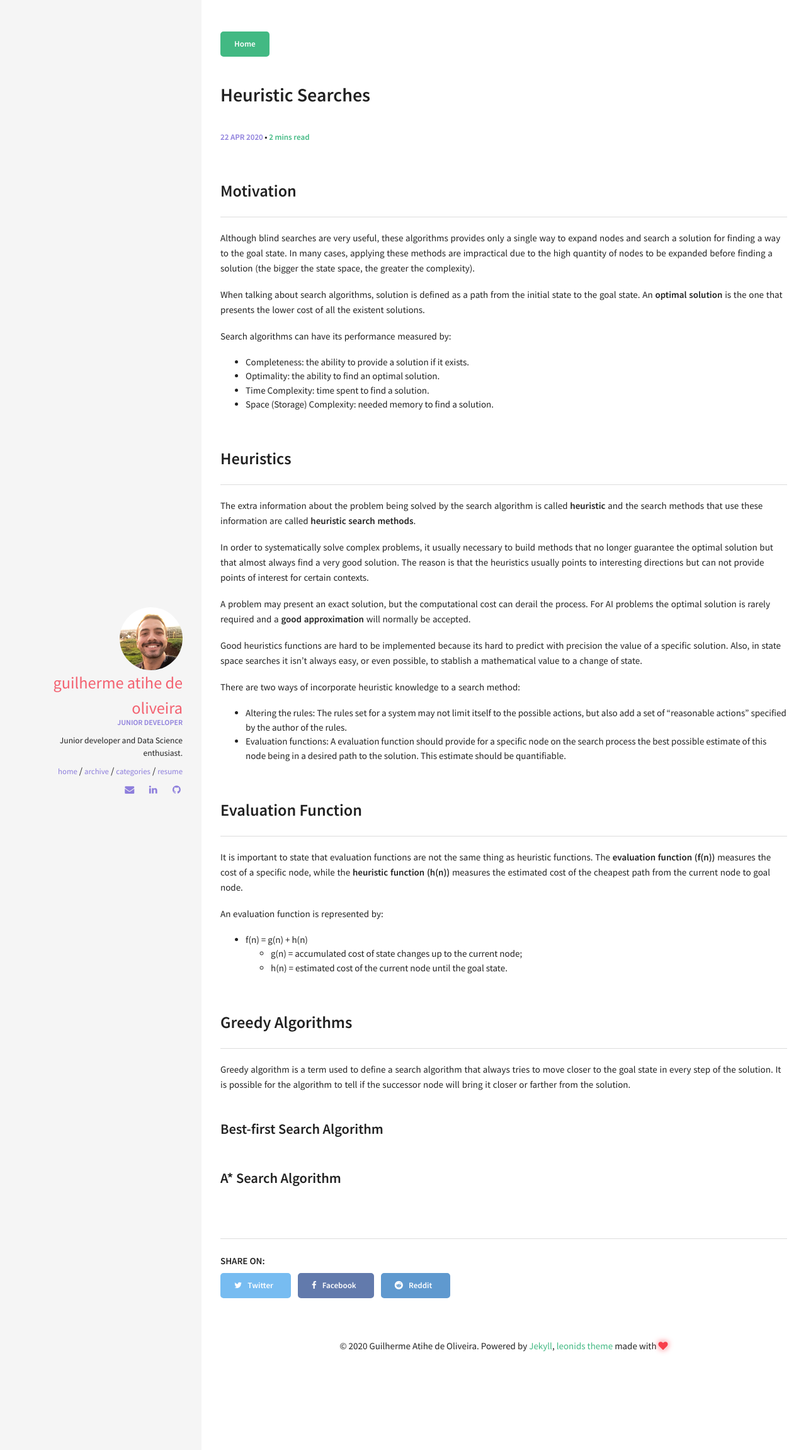
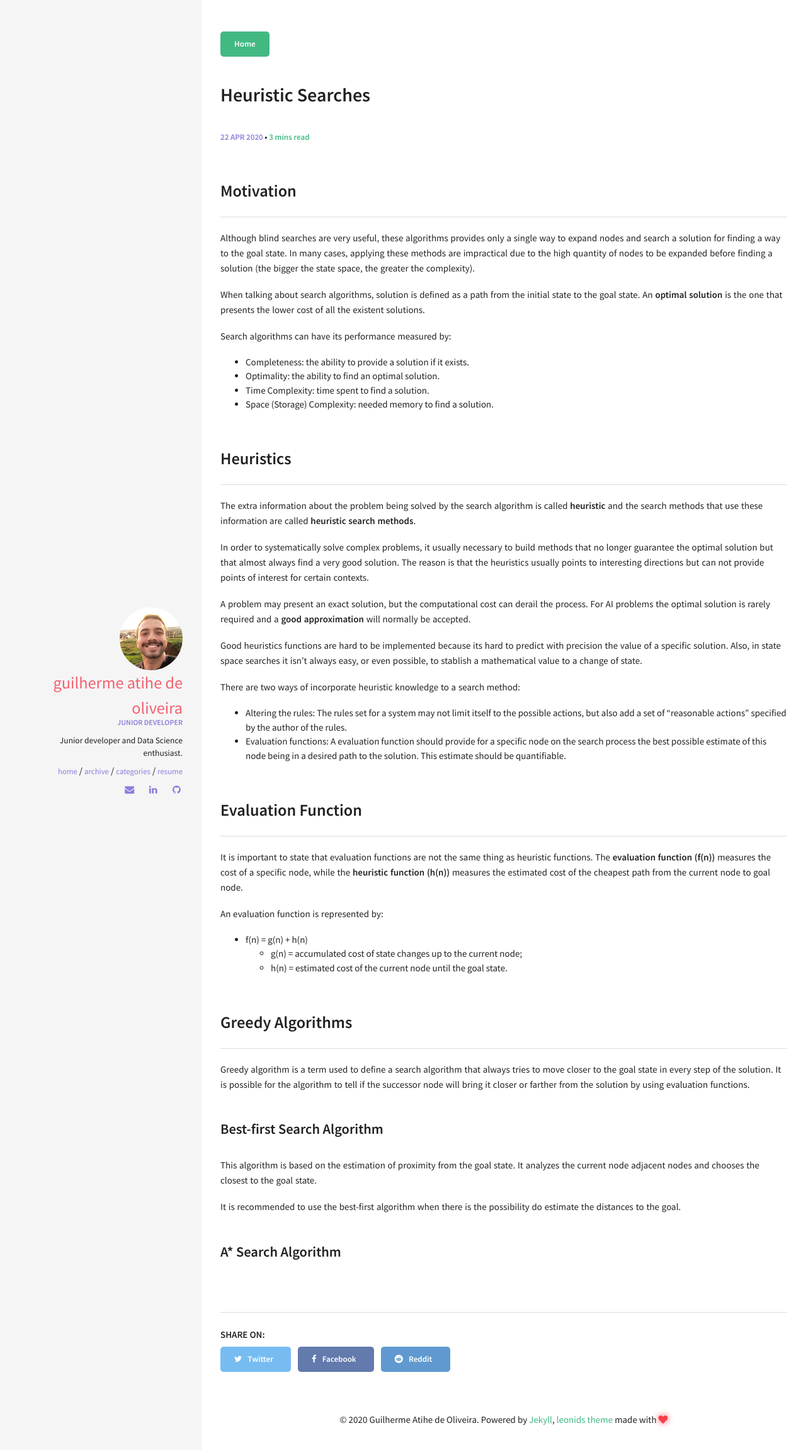
Before and after one commit to gatihe/guiati9.dev, a Jekyll site: the page built from _posts/2020-04-22-heuristic_searches.md, in a window 1280 px wide. Shown: the top 2302 px of the page at 63% size. Built offline with Jekyll 4.4.1, drawn with Linux system fonts in a browser that asks for light colours.

Commit message:
Update 2020-04-22-heuristic_searches.md

```diff
--- a/_posts/2020-04-22-heuristic_searches.md
+++ b/_posts/2020-04-22-heuristic_searches.md
@@ -45,10 +45,13 @@ An evaluation function is represented by:
 
 ## Greedy Algorithms
 
-Greedy algorithm is a term used to define a search algorithm that always tries to move closer to the goal state in every step of the solution. It is possible for the algorithm to tell if the successor node will bring it closer or farther from the solution.
+Greedy algorithm is a term used to define a search algorithm that always tries to move closer to the goal state in every step of the solution. It is possible for the algorithm to tell if the successor node will bring it closer or farther from the solution by using evaluation functions.
 
 ### Best-first Search Algorithm
 
+This algorithm is based on the estimation of proximity from the goal state. It analyzes the current node adjacent nodes and chooses the closest to the goal state.
+
+It is recommended to use the best-first algorithm when there is the possibility do estimate the distances to the goal.
 
 
 ### A* Search Algorithm
```
